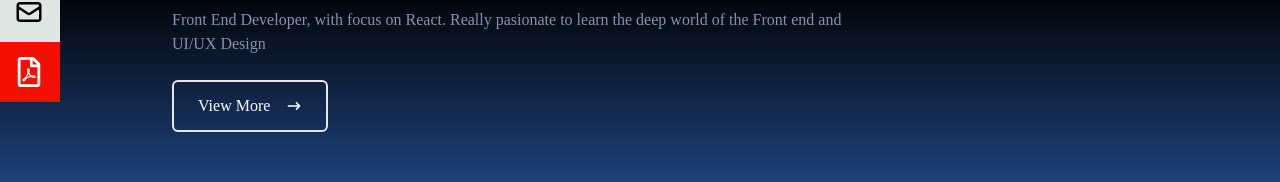
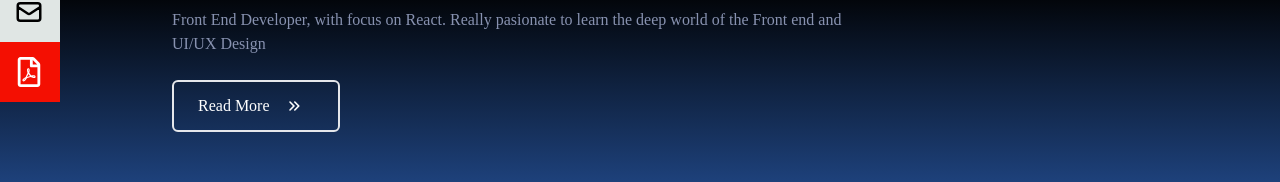
Before and after one commit to LPedicino/portfolio, a React (Create React App) app: page / in a window 1280 px wide. Shown: the part 418-600 px from the top of the page. Built offline with nearby package versions, Linux system fonts and the light colour scheme.

Commit message:
Fix: navbar z-i

```diff
--- a/src/components/Home.jsx
+++ b/src/components/Home.jsx
@@ -1,5 +1,5 @@
 import React from "react";
-import { HiArrowNarrowRight } from "react-icons/hi";
+import { HiChevronDoubleRight } from "react-icons/hi";
 import { Link } from "react-scroll";
 const Home = () => {
   return (
@@ -21,12 +21,12 @@ const Home = () => {
           Front End Developer, with focus on React. Really pasionate to learn
           the deep world of the Front end and UI/UX Design
         </p>
-        <div>
+        <div className="w-[10.5rem] ">
           <Link to="about">
-            <button className="text-white rounded-md group border-2 px-6 py-3 my-2 flex items-center hover:font-bold hover:scale-105 duration-300 hover:bg-[#975ad0] hover:border-[#975ad0] active:scale-90">
-              View More
+            <button className="text-white rounded-md group border-2 w-full px-6 py-3 my-2 flex items-center hover:font-bold hover:scale-105 duration-300 hover:bg-[#975ad0] hover:border-[#975ad0] active:scale-90">
+              Read More
               <span className="group-hover:rotate-90 duration-300">
-                <HiArrowNarrowRight className="ml-4" />
+                <HiChevronDoubleRight className="ml-4" />
               </span>
             </button>
           </Link>
--- a/src/components/Navbar.jsx
+++ b/src/components/Navbar.jsx
@@ -15,7 +15,7 @@ const NavBar = () => {
   const [nav, setNav] = useState(false);
   const handleClick = () => setNav(!nav);
   return (
-    <div className="fixed w-full h-[60px] flex justify-between items-center px-5 bg-[#0a192f] text-gray-300">
+    <div className="fixed w-full h-[60px] flex justify-between items-center px-5 bg-[#0a192f] text-gray-300 z-[200]">
       <div className="cursor-pointer hover:scale-[1.15] duration-300 active:scale-90">
         <Link to="home">
           <img
```
